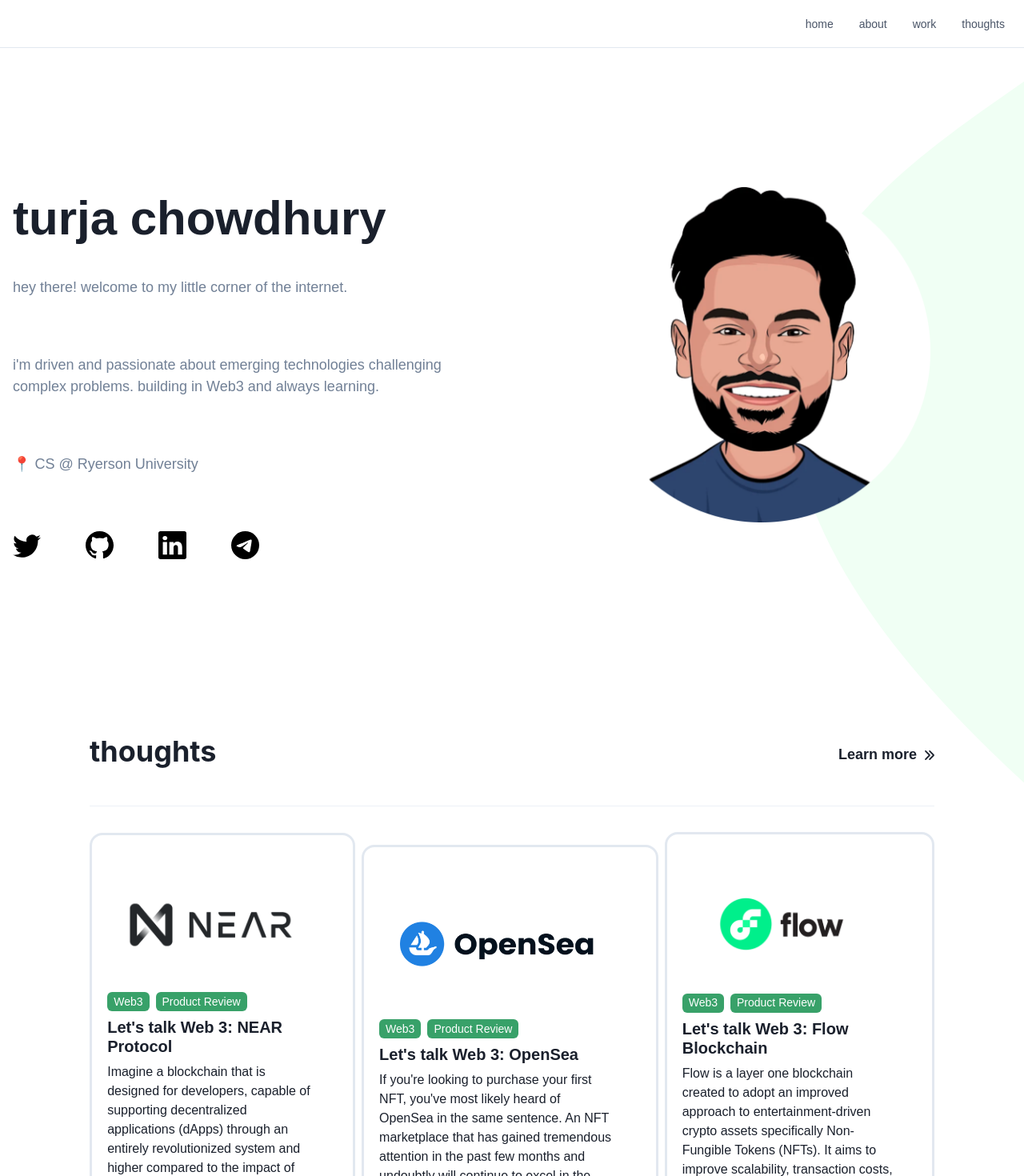
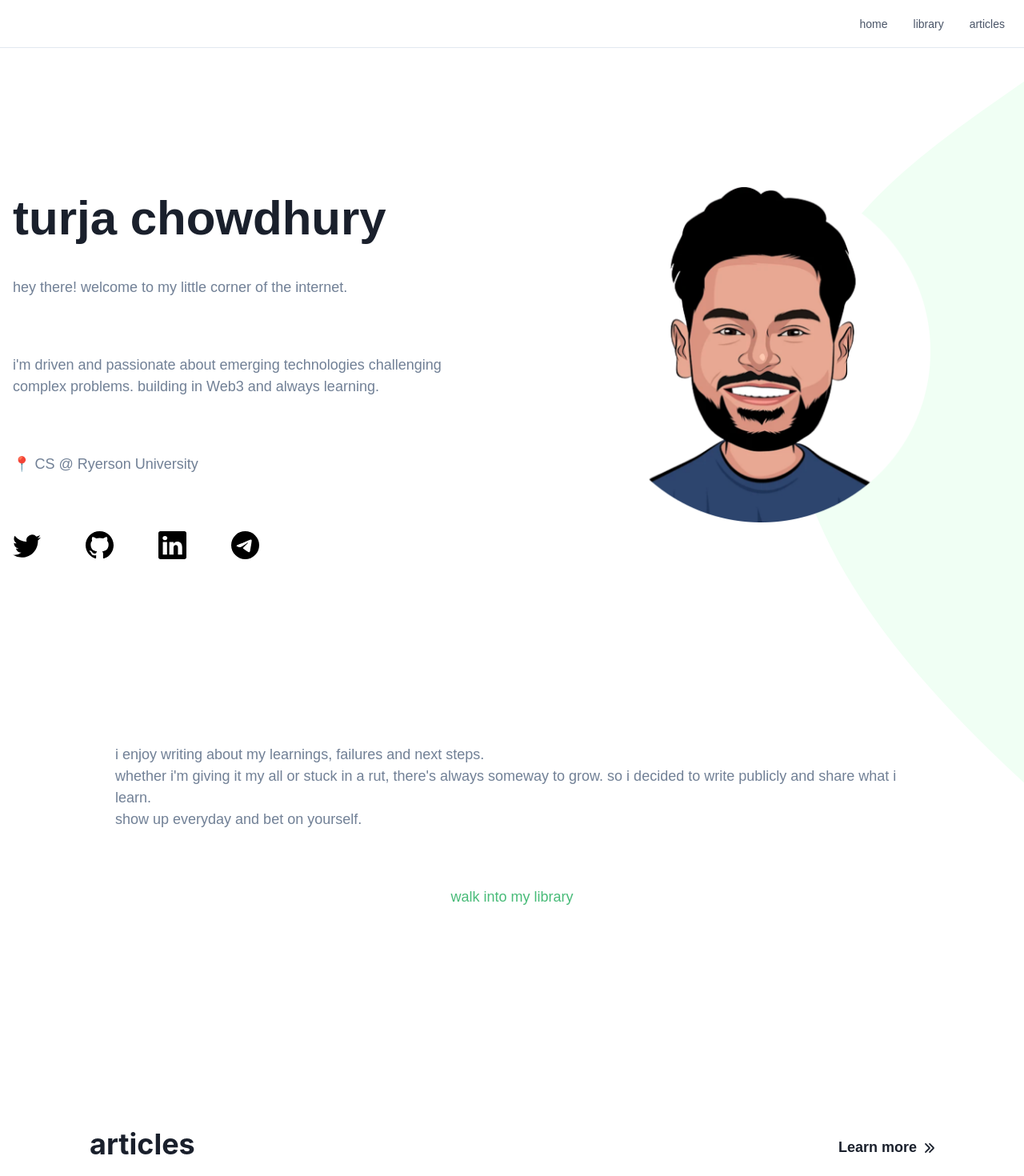
Before and after one commit to turja-c/personal-website, a Next.js app: page / in a window 1280 px wide. Shown: the top 1470 px of the page at 80% size. Built offline with nearby package versions, Linux system fonts and the light colour scheme.

Commit message:
adding new library (blog) - core

```diff
--- a/package.json
+++ b/package.json
@@ -17,7 +17,8 @@
     "next": "12.2.3",
     "react": "18.2.0",
     "react-dom": "18.2.0",
-    "react-icons": "^4.4.0"
+    "react-icons": "^4.4.0",
+    "tailwindcss": "^3.1.8"
   },
   "devDependencies": {
     "@types/node": "18.0.6",
--- a/pages/thoughts/FullBlog.tsx
+++ b/pages/articles/FullBlog.tsx
@@ -41,11 +41,11 @@ const BlogTags: React.FC<IBlogTags> = (props) => {
 const ArticleList = () => {
   return (
     <Container maxW={'5xl'} p="12" marginBottom={'2rem'}>
-      <Heading as="h1">thoughts &#38; articles</Heading>
+      <Heading as="h1">articles</Heading>
       <Text color={'gray.500'}
             fontSize={{ base: '1.5xl', sm: '1.5xl', lg: '1.5xl' }}
             marginTop={'1rem'}>
-            sharing a few of my thoughts and learnings.
+            sharing a few of my learnings of different industries and products.
             </Text>
 
 
--- a/pages/thoughts/index.tsx
+++ b/pages/articles/index.tsx
@@ -3,7 +3,7 @@ import ArticleList from './FullBlog';
 import Navbar from '../components/Navbar'
 import Footer from '../components/Footer'
 
-const Blog: NextPage = () => {
+const Articles: NextPage = () => {
   return (
     <div >
     <Navbar />
@@ -13,4 +13,4 @@ const Blog: NextPage = () => {
   )
 }
 
-export default Blog;
+export default Articles;
--- a/pages/components/HomeBlogs.tsx
+++ b/pages/components/HomeBlogs.tsx
@@ -59,7 +59,7 @@ const ArticleList = () => {
     <Container maxW={'6xl'} p="12">
       <Flex>
       <Heading as="h2" marginTop="5">
-        thoughts
+        articles
       </Heading>
       <Spacer />
       <Link href='https://turja.substack.com'>
--- /dev/null
+++ b/pages/components/HomeIntro.tsx
@@ -0,0 +1,97 @@
+import React from 'react';
+import {
+  Box,
+  Heading,
+  Link,
+  Image,
+  Text,
+  Divider,
+  HStack,
+  Spacer,
+  Collapse,
+  Tag,
+  Flex,
+  Wrap,
+  WrapItem,
+  SpaceProps,
+  useColorModeValue,
+  Container,
+  Stack,
+  VStack,
+  Center,
+} from '@chakra-ui/react';
+import { ArrowRightIcon } from '@chakra-ui/icons'
+
+
+
+const HomeIntro = () => {
+  return (
+    <Container maxW={'6xl'} p="12" marginBottom='4rem'>
+      <Flex display={{ base: 'none', md: 'flex' }}>
+              <DesktopNav />
+        </Flex>
+
+        <MobileNav />
+    </Container>
+
+
+  );
+};
+
+const MobileNav = () => {
+  return (
+    <Stack
+      bg={useColorModeValue('white', 'gray.800')}
+      p={4}
+      display={{ md: 'none' }}>
+    <Stack
+      margin={'2rem'}>
+        <Text color={'gray.500'}
+            fontSize={{ base: '1.5xl', sm: '1.5xl', lg: '1.5xl' }} >
+            i enjoy writing about my
+            learnings, failures and next steps. <br></br>
+            whether i'm giving it my all or stuck in a rut, there's always someway to grow. so i decided to write publicly and share what i learn. <br></br>
+            show up everyday and bet on yourself.
+        </Text>
+        <Center>
+            <Text color={'green.400'}
+              fontSize={{ base: '1.5xl', sm: '1.5xl', lg: '1.5xl' }}
+              padding={'2rem'}>
+            walk into my library
+        </Text>
+        </Center>
+
+      </Stack>
+
+    </Stack>
+  );
+};
+
+
+const DesktopNav = () => {
+
+  return (
+    <div >
+    <Stack
+      margin={'2rem'}>
+        <Text color={'gray.500'}
+            fontSize={{ base: '1.5xl', sm: '1.5xl', lg: '1.5xl' }} >
+            i enjoy writing about my
+            learnings, failures and next steps. <br></br>
+            whether i'm giving it my all or stuck in a rut, there's always someway to grow. so i decided to write publicly and share what i learn. <br></br>
+            show up everyday and bet on yourself.
+        </Text>
+        <Center>
+            <Text color={'green.400'}
+              fontSize={{ base: '1.5xl', sm: '1.5xl', lg: '1.5xl' }}
+              padding={'2rem'}>
+            walk into my library
+        </Text>
+        </Center>
+
+      </Stack>
+      </div>
+  );
+};
+
+export default HomeIntro;
--- a/pages/components/Navbar.tsx
+++ b/pages/components/Navbar.tsx
@@ -225,15 +225,11 @@ import {
       href: '/',
     },
     {
-      label: 'about',
-      href: '/about',
+      label: 'library',
+      href: '/library',
     },
     {
-      label: 'work',
-      href: '/work',
-    },
-    {
-      label: 'thoughts',
-      href: '/thoughts',
+      label: 'articles',
+      href: '/articles',
     },
   ];
--- a/pages/index.tsx
+++ b/pages/index.tsx
@@ -8,12 +8,14 @@ import Footer from './components/Footer'
 import HomeBlogs from './components/HomeBlogs'
 import HomeExperience from './components/HomeExperience'
 import HomeProjects from './components/HomeProjects'
+import HomeIntro from './components/HomeIntro'
 
 const Home: NextPage = () => {
   return (
     <div >
       <Navbar />
       <HomeBanner />
+      <HomeIntro />
       <HomeBlogs />
       <HomeProjects />
       <HomeExperience />
```
Also changed, not shown: pages/library/First.tsx (added, +95 -0 lines), pages/library/index.tsx (added, +17 -0 lines), 2 other files (tests, documents, lock files or other folders).
